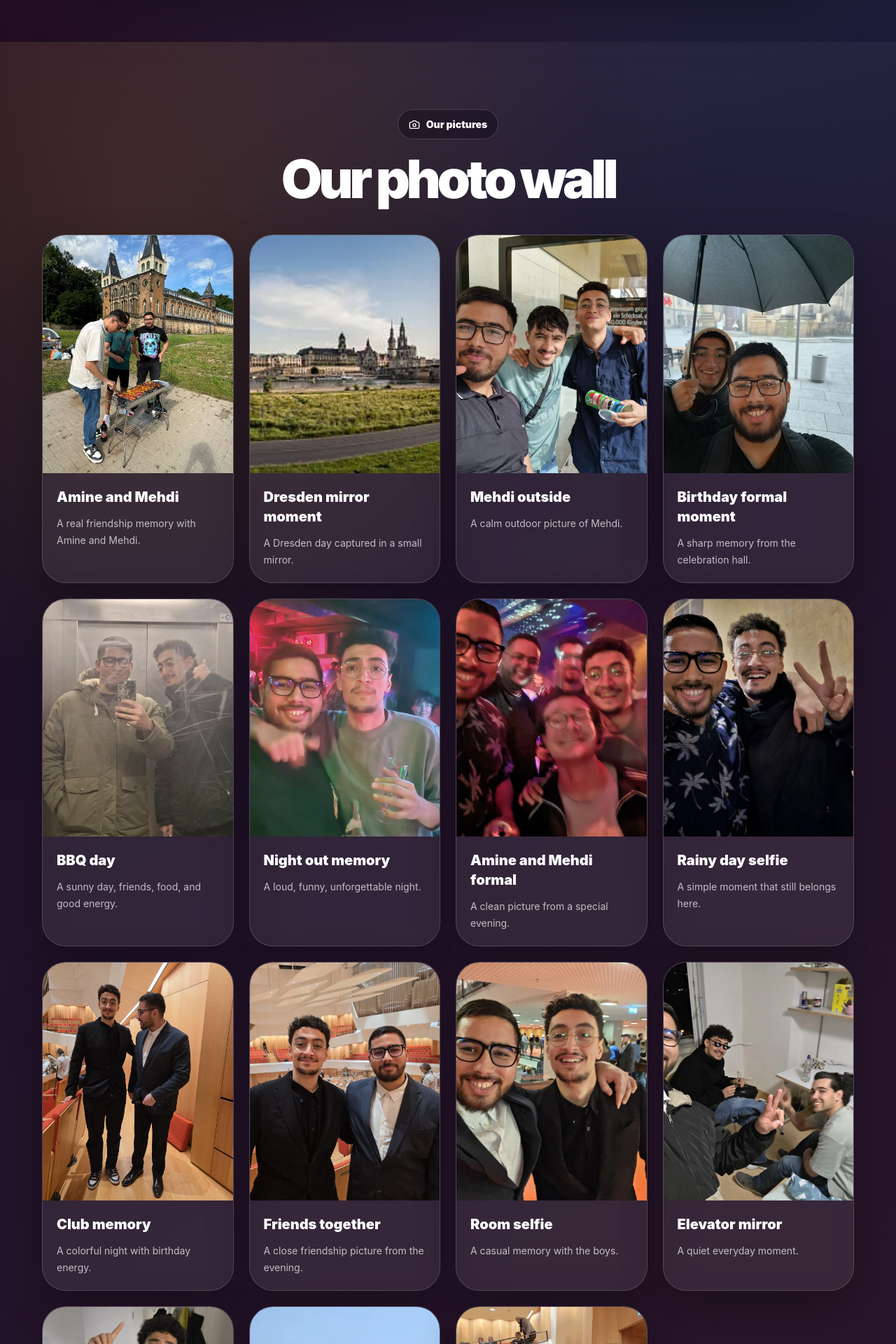
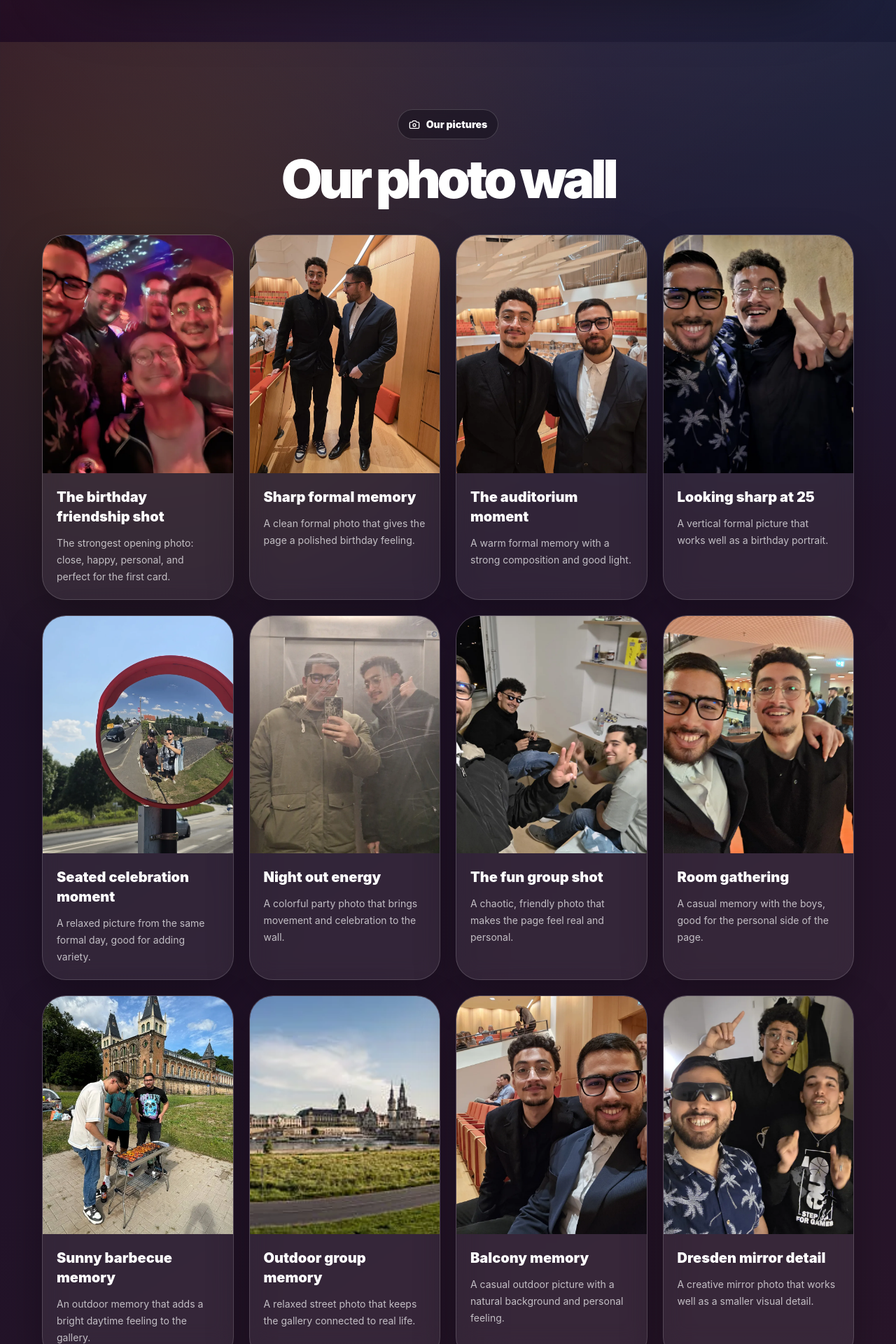
Before and after one commit to aminee94-byte/Mehdi-_Birthday, a React (Vite) app: page / in a window 1280 px wide. Shown: the part 1725-3645 px from the top of the page at 70% size. Built offline with nearby package versions, Linux system fonts and the light colour scheme.

Commit message:
Reorder birthday gallery by photo quality

```diff
--- a/src/data/photos.ts
+++ b/src/data/photos.ts
@@ -1,21 +1,85 @@
 export type BirthdayPhoto = { title: string; caption: string; src: string };
 
 export const birthdayPhotos: BirthdayPhoto[] = [
-  { title: 'Amine and Mehdi', caption: 'A real friendship memory with Amine and Mehdi.', src: '/photos/mehdi-photo-01.webp' },
-  { title: 'Dresden mirror moment', caption: 'A Dresden day captured in a small mirror.', src: '/photos/mehdi-photo-02.webp' },
-  { title: 'Mehdi outside', caption: 'A calm outdoor picture of Mehdi.', src: '/photos/mehdi-photo-03.webp' },
-  { title: 'Birthday formal moment', caption: 'A sharp memory from the celebration hall.', src: '/photos/mehdi-photo-04.webp' },
-  { title: 'BBQ day', caption: 'A sunny day, friends, food, and good energy.', src: '/photos/mehdi-photo-05.webp' },
-  { title: 'Night out memory', caption: 'A loud, funny, unforgettable night.', src: '/photos/mehdi-photo-06.webp' },
-  { title: 'Amine and Mehdi formal', caption: 'A clean picture from a special evening.', src: '/photos/mehdi-photo-07.webp' },
-  { title: 'Rainy day selfie', caption: 'A simple moment that still belongs here.', src: '/photos/mehdi-photo-08.webp' },
-  { title: 'Club memory', caption: 'A colorful night with birthday energy.', src: '/photos/mehdi-photo-09.webp' },
-  { title: 'Friends together', caption: 'A close friendship picture from the evening.', src: '/photos/mehdi-photo-10.webp' },
-  { title: 'Room selfie', caption: 'A casual memory with the boys.', src: '/photos/mehdi-photo-11.webp' },
-  { title: 'Elevator mirror', caption: 'A quiet everyday moment.', src: '/photos/mehdi-photo-12.webp' },
-  { title: 'Room gathering', caption: 'A relaxed moment with everyone around.', src: '/photos/mehdi-photo-13.webp' },
-  { title: 'Birthday suit moment', caption: 'Mehdi looking sharp at 25.', src: '/photos/mehdi-photo-14.webp' },
-  { title: 'Outdoor group memory', caption: 'A sunny outdoor memory with friends.', src: '/photos/mehdi-photo-15.webp' },
+  {
+    title: 'The birthday friendship shot',
+    caption: 'The strongest opening photo: close, happy, personal, and perfect for the first card.',
+    src: '/photos/mehdi-photo-07.webp',
+  },
+  {
+    title: 'Sharp formal memory',
+    caption: 'A clean formal photo that gives the page a polished birthday feeling.',
+    src: '/photos/mehdi-photo-09.webp',
+  },
+  {
+    title: 'The auditorium moment',
+    caption: 'A warm formal memory with a strong composition and good light.',
+    src: '/photos/mehdi-photo-10.webp',
+  },
+  {
+    title: 'Looking sharp at 25',
+    caption: 'A vertical formal picture that works well as a birthday portrait.',
+    src: '/photos/mehdi-photo-08.webp',
+  },
+  {
+    title: 'Seated celebration moment',
+    caption: 'A relaxed picture from the same formal day, good for adding variety.',
+    src: '/photos/mehdi-photo-14.webp',
+  },
+  {
+    title: 'Night out energy',
+    caption: 'A colorful party photo that brings movement and celebration to the wall.',
+    src: '/photos/mehdi-photo-05.webp',
+  },
+  {
+    title: 'The fun group shot',
+    caption: 'A chaotic, friendly photo that makes the page feel real and personal.',
+    src: '/photos/mehdi-photo-12.webp',
+  },
+  {
+    title: 'Room gathering',
+    caption: 'A casual memory with the boys, good for the personal side of the page.',
+    src: '/photos/mehdi-photo-11.webp',
+  },
+  {
+    title: 'Sunny barbecue memory',
+    caption: 'An outdoor memory that adds a bright daytime feeling to the gallery.',
+    src: '/photos/mehdi-photo-01.webp',
+  },
+  {
+    title: 'Outdoor group memory',
+    caption: 'A relaxed street photo that keeps the gallery connected to real life.',
+    src: '/photos/mehdi-photo-02.webp',
+  },
+  {
+    title: 'Balcony memory',
+    caption: 'A casual outdoor picture with a natural background and personal feeling.',
+    src: '/photos/mehdi-photo-15.webp',
+  },
+  {
+    title: 'Dresden mirror detail',
+    caption: 'A creative mirror photo that works well as a smaller visual detail.',
+    src: '/photos/mehdi-photo-13.webp',
+  },
+  {
+    title: 'Rainy day selfie',
+    caption: 'A simple rainy day memory that adds a softer mood to the collection.',
+    src: '/photos/mehdi-photo-03.webp',
+  },
+  {
+    title: 'Club memory',
+    caption: 'A colorful late night photo kept lower in the gallery because it is blurrier.',
+    src: '/photos/mehdi-photo-06.webp',
+  },
+  {
+    title: 'Elevator mirror memory',
+    caption: 'A quiet everyday photo kept as the final personal detail.',
+    src: '/photos/mehdi-photo-04.webp',
+  },
 ];
 
-export const elbePhoto = birthdayPhotos[1];
+export const elbePhoto: BirthdayPhoto = {
+  title: 'Dresden over the Elbe',
+  caption: 'The Dresden panorama for the Elbe postcard section.',
+  src: '/photos/dresden-panorama.webp',
+};
```
